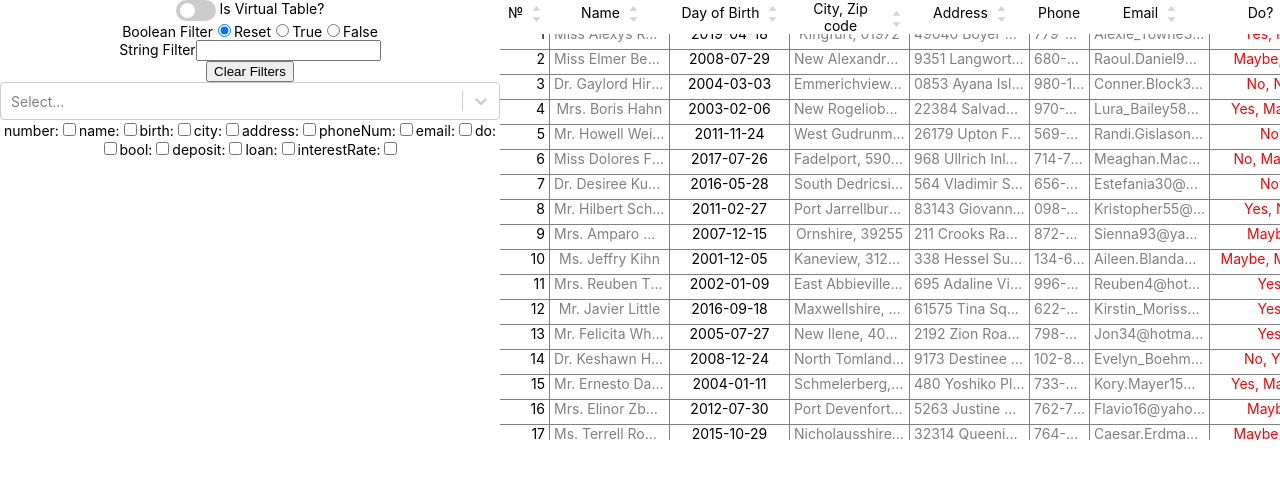
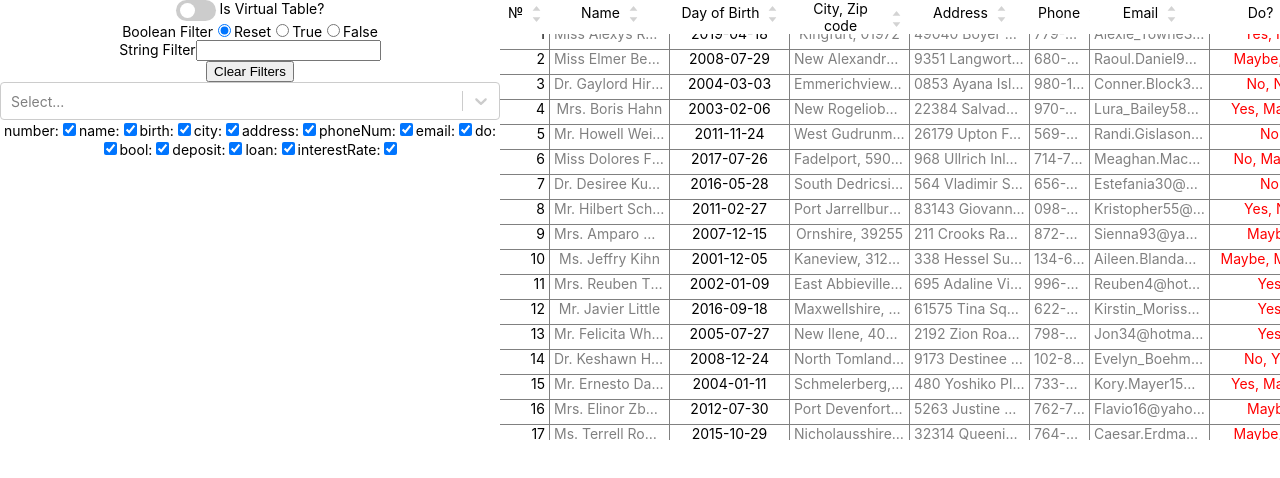
Before and after one commit to Ranisans/datagrid, a React (Create React App) app: page / in a window 1280 px wide. Shown: the top 478 px of the page. Built offline with nearby package versions, Linux system fonts and the light colour scheme; the HTML template or start-up script is replaced by a standard one.

Commit message:
feat: add action and reducer to columns visibility

```diff
--- /dev/null
+++ b/src/actions/columnVisibility.ts
@@ -0,0 +1,24 @@
+export const SHOW_COLUMN = 'SHOW_COLUMN';
+export const HIDE_COLUMN = 'HIDE_COLUMN';
+
+export interface ShowHideColumnType {
+  columnPosition: number;
+}
+
+export interface ActionType extends ShowHideColumnType {
+  type: string;
+}
+
+export const showColumn = ({ columnPosition }: ShowHideColumnType): ActionType => (
+  {
+    type: SHOW_COLUMN,
+    columnPosition,
+  }
+);
+
+export const hideColumn = ({ columnPosition }: ShowHideColumnType): ActionType => (
+  {
+    type: HIDE_COLUMN,
+    columnPosition,
+  }
+);
--- a/src/components/checkbox.tsx
+++ b/src/components/checkbox.tsx
@@ -3,17 +3,20 @@ import React from 'react';
 interface PropsType {
   label: string;
   checkedLabels: string[];
-  callback: (value: string) => void;
+  number: number;
+  callback: ({ value, index }: { value: string; index: number }) => void;
 }
 
-const Checkbox = ({ label, checkedLabels, callback }: PropsType) => (
+const Checkbox = ({
+  label, checkedLabels, number, callback,
+}: PropsType) => (
   <label>
     {`${label}:`}
     <input
       type="checkbox"
-      checked={checkedLabels.includes(label)}
+      checked={!checkedLabels.includes(label)}
       id={label}
-      onChange={() => callback(label)}
+      onChange={() => callback({ value: label, index: number })}
     />
   </label>
 );
--- a/src/containers/filterContainer.tsx
+++ b/src/containers/filterContainer.tsx
@@ -9,6 +9,7 @@ import { StateType as FilterType } from '../reducers/filterReducer';
 import SelectBlock from '../components/selectBlock';
 import { columns } from './tableContainerValues';
 import Checkbox from '../components/checkbox';
+import { hideColumn, showColumn } from '../actions/columnVisibility';
 
 
 const FilterContainer = () => {
@@ -44,12 +45,14 @@ const FilterContainer = () => {
   const resetFilterHandler = () => {
     dispatch(resetFilter());
   };
-  const checkboxCallback = (value: string) => {
+  const checkboxCallback = ({ value, index }: { value: string; index: number }) => {
     let newCheckedColumnsState = [...checkedColumns];
     if (!newCheckedColumnsState.includes(value)) {
       newCheckedColumnsState.push(value);
+      dispatch(hideColumn({ columnPosition: index }));
     } else {
       newCheckedColumnsState = checkedColumns.filter((item) => item !== value);
+      dispatch(showColumn({ columnPosition: index }));
     }
     setCheckedColumns(newCheckedColumnsState);
   };
@@ -80,11 +83,12 @@ const FilterContainer = () => {
         <SelectBlock />
       </div>
       <div>
-        {columns.map((column) => (
+        {columns.map((column, index) => (
           <Checkbox
             key={column.id}
             label={column.id}
             checkedLabels={checkedColumns}
+            number={index + 1}
             callback={checkboxCallback}
           />
         ))}
--- /dev/null
+++ b/src/reducers/columnVisibilityReducer.ts
@@ -0,0 +1,27 @@
+import { HIDE_COLUMN, SHOW_COLUMN, ActionType } from '../actions/columnVisibility';
+
+export interface StateType {
+  columnsPosition: number[];
+}
+
+export const initialState: StateType = {
+  columnsPosition: [],
+};
+
+export const columnVisibilityReducer = (state = initialState, action: ActionType): StateType => {
+  switch (action.type) {
+    case HIDE_COLUMN: {
+      const nextColumnsPosition = [...state.columnsPosition];
+      nextColumnsPosition.push(action.columnPosition);
+      return {
+        columnsPosition: nextColumnsPosition,
+      };
+    }
+    case SHOW_COLUMN:
+      return {
+        columnsPosition: state.columnsPosition.filter((item) => item !== action.columnPosition),
+      };
+    default:
+      return state;
+  }
+};
--- a/src/reducers/rootReducer.ts
+++ b/src/reducers/rootReducer.ts
@@ -3,11 +3,13 @@ import { combineReducers } from 'redux';
 import { sortingReducer } from './sortingReducer';
 import { changeTableType } from './tableTypeReducer';
 import { filterReducer } from './filterReducer';
+import { columnVisibilityReducer } from './columnVisibilityReducer';
 
 const rootReducer = combineReducers({
   sorting: sortingReducer,
   filters: filterReducer,
   tableType: changeTableType,
+  columnVisibility: columnVisibilityReducer,
 });
 
 export default rootReducer;
```
